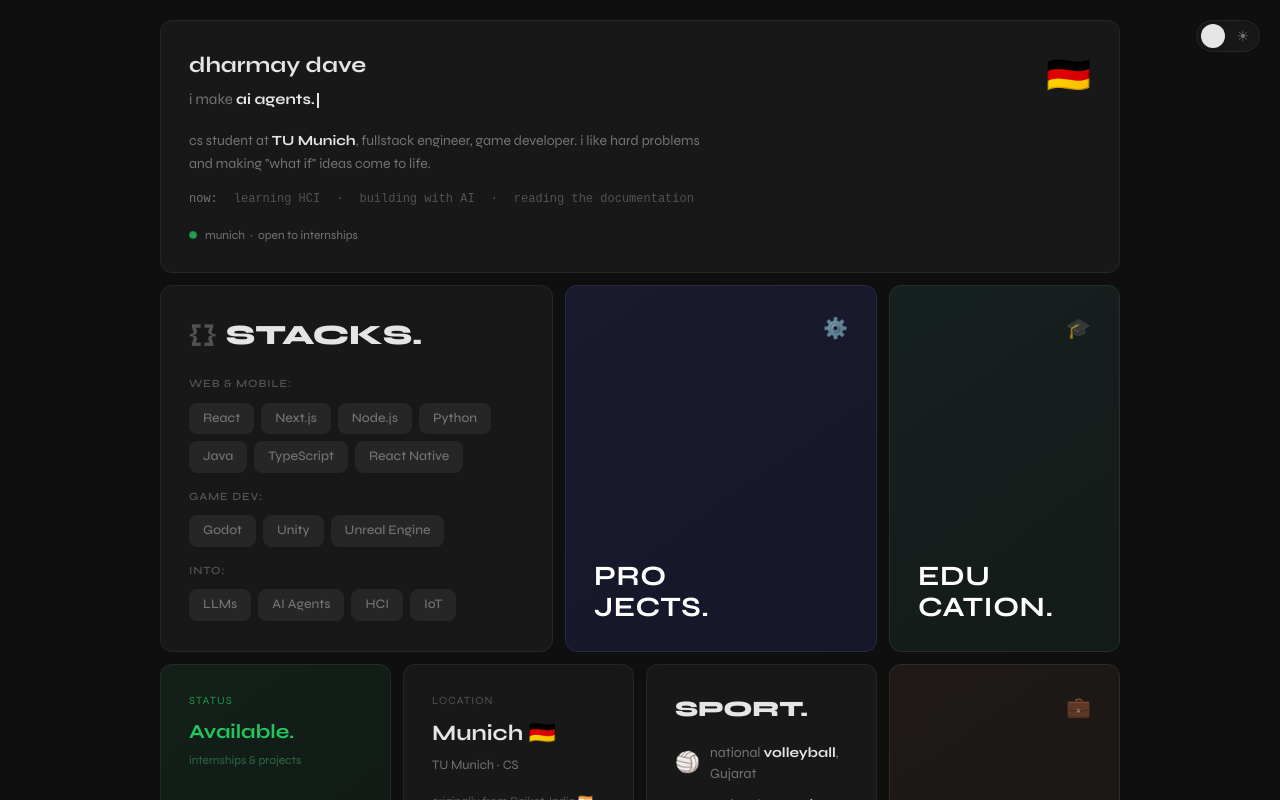
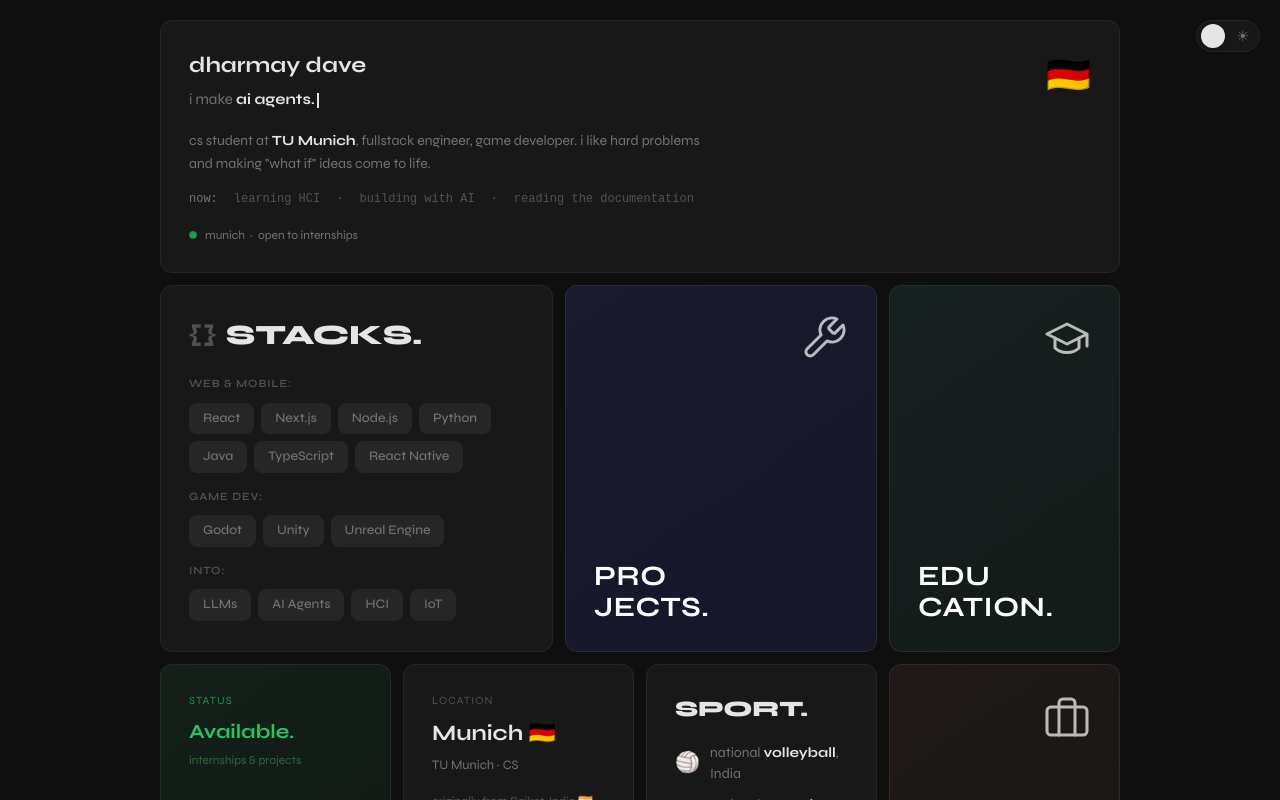
Before and after one commit to DocMorphic/this_is_me, a Next.js app: page / in a window 1280 px wide. Shown: the top 800 px of the page. Built offline with nearby package versions, Linux system fonts and the light colour scheme; a web font is replaced by a local one.

Commit message:
favicon added

```diff
--- a/app/components/Portfolio.tsx
+++ b/app/components/Portfolio.tsx
@@ -13,7 +13,7 @@ const TYPEWRITER_WORDS = [
   "cool things.",
   "the future.",
   "React apps.",
-  "what if ideas.",
+  "\"what if\" ideas.",
 ];
 
 const KONAMI = ["ArrowUp", "ArrowUp", "ArrowDown", "ArrowDown", "ArrowLeft", "ArrowRight", "ArrowLeft", "ArrowRight", "KeyB", "KeyA"];
@@ -188,8 +188,12 @@ export default function Portfolio() {
             onKeyDown={(e: any) => e.key === "Enter" && showView("projects")}
             index={2}
           >
-            <div className="card-icon">⚙️</div>
-            <div className="section-title">PRO<br />JECTS.</div>
+            <div className="card-icon" style={{ color: "#ffffff" }}>
+              <svg width="48" height="48" viewBox="0 0 24 24" fill="none" stroke="currentColor" strokeWidth="1.5" strokeLinecap="round" strokeLinejoin="round">
+                <path d="M14.7 6.3a1 1 0 0 0 0 1.4l1.6 1.6a1 1 0 0 0 1.4 0l3.77-3.77a6 6 0 0 1-7.94 7.94l-6.91 6.91a2.12 2.12 0 0 1-3-3l6.91-6.91a6 6 0 0 1 7.94-7.94l-3.76 3.76z" />
+              </svg>
+            </div>
+            <div className="section-title" style={{ color: "#ffffff" }}>PRO<br />JECTS.</div>
           </DraggableCard>
 
           <DraggableCard
@@ -200,8 +204,13 @@ export default function Portfolio() {
             onKeyDown={(e: any) => e.key === "Enter" && showView("education")}
             index={3}
           >
-            <div className="card-icon">🎓</div>
-            <div className="section-title">EDU<br />CATION.</div>
+            <div className="card-icon" style={{ color: "#ffffff" }}>
+              <svg width="48" height="48" viewBox="0 0 24 24" fill="none" stroke="currentColor" strokeWidth="1.5" strokeLinecap="round" strokeLinejoin="round">
+                <path d="M22 10v6M2 10l10-5 10 5-10 5z" />
+                <path d="M6 12v5c3 3 9 3 12 0v-5" />
+              </svg>
+            </div>
+            <div className="section-title" style={{ color: "#ffffff" }}>EDU<br />CATION.</div>
           </DraggableCard>
 
           <DraggableCard className="card col-3 avail-card" index={4}>
@@ -229,7 +238,7 @@ export default function Portfolio() {
 
           <DraggableCard className="card col-3" index={6}>
             <div className="card-title" style={{ fontSize: 22, marginBottom: 16 }}>SPORT.</div>
-            <div className="sport-line"><span className="sport-emoji">🏐</span><span>national <strong>volleyball</strong>, Gujarat</span></div>
+            <div className="sport-line"><span className="sport-emoji">🏐</span><span>national <strong>volleyball</strong>, India</span></div>
             <div className="sport-line"><span className="sport-emoji">🎾</span><span>national <strong>squash</strong>, Gujarat</span></div>
             <div style={{ fontSize: 12, color: "var(--dim)", marginTop: 6 }}>2022 – 2024</div>
           </DraggableCard>
@@ -242,8 +251,13 @@ export default function Portfolio() {
             onKeyDown={(e: any) => e.key === "Enter" && showView("experience")}
             index={7}
           >
-            <div className="card-icon" style={{ color: "#fff" }}>💼</div>
-            <div className="section-title">EXP<br />ERIENCE.</div>
+            <div className="card-icon" style={{ color: "#ffffff" }}>
+              <svg width="48" height="48" viewBox="0 0 24 24" fill="none" stroke="currentColor" strokeWidth="1.5" strokeLinecap="round" strokeLinejoin="round">
+                <rect x="2" y="7" width="20" height="14" rx="2" ry="2" />
+                <path d="M16 21V5a2 2 0 0 0-2-2h-4a2 2 0 0 0-2 2v16" />
+              </svg>
+            </div>
+            <div className="section-title" style={{ color: "#ffffff" }}>EXP<br />ERIENCE.</div>
           </DraggableCard>
 
           <DraggableCard className="card col-6 no-hover spotify-card" index={8}>
--- a/app/globals.css
+++ b/app/globals.css
@@ -137,11 +137,11 @@ body.bw .card-projects:hover {
 }
 
 body.bw .card-projects .section-title {
-  color: #fff;
+  color: #fff !important;
 }
 
 body.bw .card-projects .card-icon {
-  color: #fff;
+  color: #fff !important;
   opacity: 0.9;
 }
 
@@ -157,11 +157,11 @@ body.bw .card-edu:hover {
 }
 
 body.bw .card-edu .section-title {
-  color: #fff;
+  color: #fff !important;
 }
 
 body.bw .card-edu .card-icon {
-  color: #fff;
+  color: #fff !important;
   opacity: 0.9;
 }
 
@@ -177,11 +177,11 @@ body.bw .card-exp:hover {
 }
 
 body.bw .card-exp .section-title {
-  color: #fff;
+  color: #fff !important;
 }
 
 body.bw .card-exp .card-icon {
-  color: #fff;
+  color: #fff !important;
   opacity: 0.9;
 }
 
--- a/app/layout.tsx
+++ b/app/layout.tsx
@@ -4,6 +4,11 @@ import "./globals.css";
 export const metadata: Metadata = {
   title: "dharmay dave",
   description: "Portfolio",
+  icons: {
+    icon: '/favicon.ico',
+    shortcut: '/favicon.ico',
+    apple: '/favicon.ico',
+  },
 };
 
 export default function RootLayout({
@@ -21,15 +26,7 @@ export default function RootLayout({
           rel="stylesheet"
         />
       </head>
-      <body
-        style={{
-          margin: 0,
-          minHeight: "100vh",
-          backgroundColor: "#0f0f0f",
-          color: "#e5e5e5",
-          fontFamily: "'Syne', sans-serif",
-        }}
-      >
+      <body>
         {children}
       </body>
     </html>
```
Also changed, not shown: 1 other file (tests, documents, lock files or other folders).
